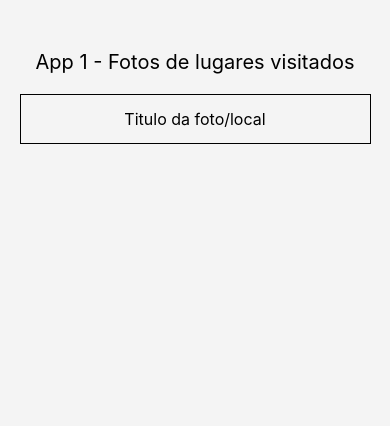
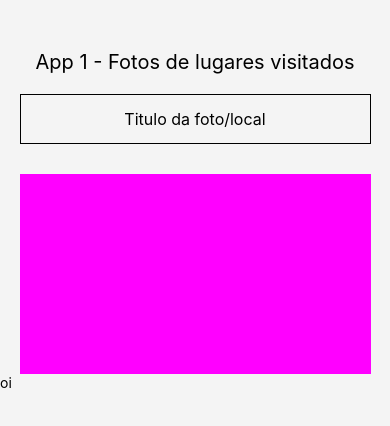
Before and after one commit to thiagoribeiro2003/app-registra-lugares, a React Native app: screen / in a window 390 px wide. Shown: the top 426 px of the page. Built offline with nearby package versions, Linux system fonts and the light colour scheme.

Commit message:
Bloco onde vai ficar a foto

```diff
--- a/App.js
+++ b/App.js
@@ -12,18 +12,22 @@ export default function App() {
   return (
     <>
       <SafeAreaView style={estilos.safeContainer}>
+
         <Text style={estilos.tituloExercicio}>
           App 1 - Fotos de lugares visitados
         </Text>
 
         <View style={estilos.containerNomeLocal}>
           <TextInput
-            style={estilos.nomeLocal}
+            style={estilos.campoLocal}
             placeholder="Titulo da foto/local"
           />
         </View>
 
         <View style={estilos.foto}></View>
+
+        <Pressable><Text>oi</Text></Pressable>
+
       </SafeAreaView>
     </>
   );
@@ -39,7 +43,7 @@ const estilos = StyleSheet.create({
     textAlign: "center",
     marginTop: 50,
   },
-  nomeLocal: {
+  campoLocal: {
     borderWidth: 1,
     fontSize: 16,
     marginTop: 20,
@@ -50,9 +54,15 @@ const estilos = StyleSheet.create({
   containerNomeLocal: {
     alignItems: "center",
   },
-  mapa: {
+  foto: {
+    marginTop: 30,
+    width: "90%",
+    height: 200,
     backgroundColor: "#f0f",
-    height: 20,
-    width: 20,
+    justifyContent: "center",
+    marginLeft: 20
   },
+
+
+
 });
```
